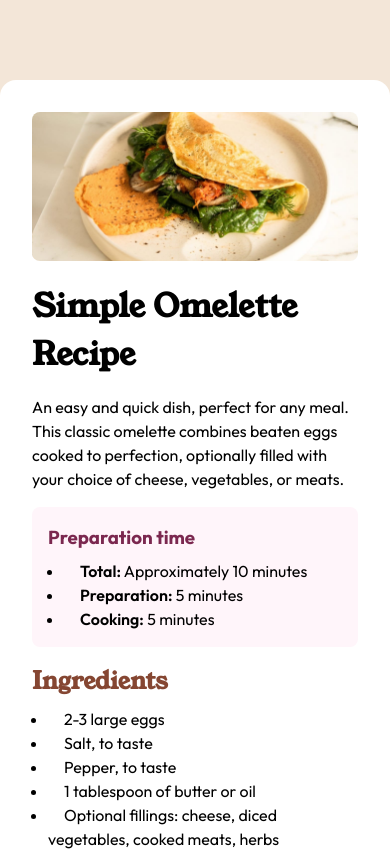
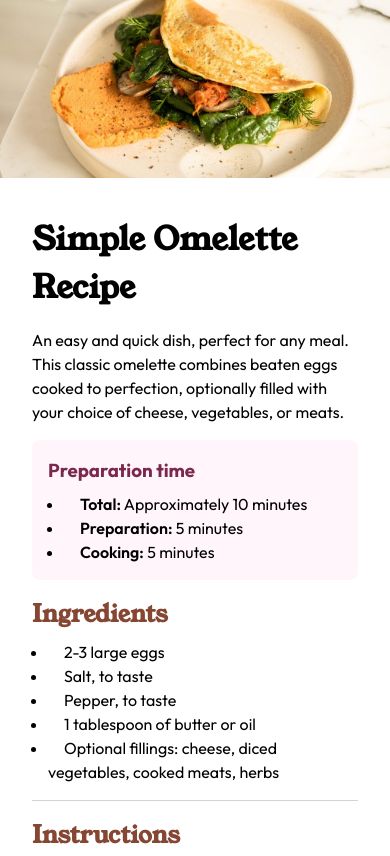
Before and after one commit to FNH99/recipe-page-main, a plain HTML site: page index.html in a window 390 px wide. Shown: the top 856 px of the page. Drawn offline with Linux system fonts and the light colour scheme.

Commit message:
updated mobile

```diff
--- a/index.html
+++ b/index.html
@@ -21,8 +21,11 @@
 <body>
 
   <div class="container">
+    <div class="img-box">
       <img class="img-title" src="/assets/images/image-omelette.jpeg" alt="image header omlette">
+    </div>
 
+    <div class="recipe-box">
       <h1 class="main-title">Simple Omelette Recipe</h1>
       <p>An easy and quick dish, perfect for any meal. This classic omelette combines beaten eggs cooked
       to perfection, optionally filled with your choice of cheese, vegetables, or meats.
@@ -90,6 +93,8 @@
         </tr>
       </table>
       </div>
+    </div>
+
 
   </div>
 
--- a/style.css
+++ b/style.css
@@ -25,14 +25,22 @@ img {
     border-radius: .5rem;
 }
 
+.img-box {
+    padding: 2rem;
+    padding-bottom: 0rem;
+}
+
 .container {
-    padding: 2rem;
     display: block;
     max-width: 600px;
     background-color: white;
     margin: 80px auto;
     border-radius: 1rem;
     line-height: 1.5;
+}
+
+.recipe-box {
+    padding: 2rem;
 }
 
 ul, ol {
@@ -79,7 +87,7 @@ h3 {
 
 .main-title {
     color: black;
-    margin: 1rem 0;
+    margin-bottom: 1rem;
 }
 
 .prep-box {
@@ -122,3 +130,23 @@ th {
     height: 1px;
     background-color: rgb(211, 211, 211);
 }
+
+
+/* MOBILE CONTAINER */
+@media screen and (max-width: 500px) {
+    img {
+        border-radius: 0rem;
+    }
+
+    .img-box {
+        padding: 0;
+    }
+    .container {
+        margin: 0 auto;
+        border-radius: 0rem;
+    }
+
+    .attribution {
+        display: none;
+    }
+}
```
Lines whose indentation alone changed are shown as unchanged.
